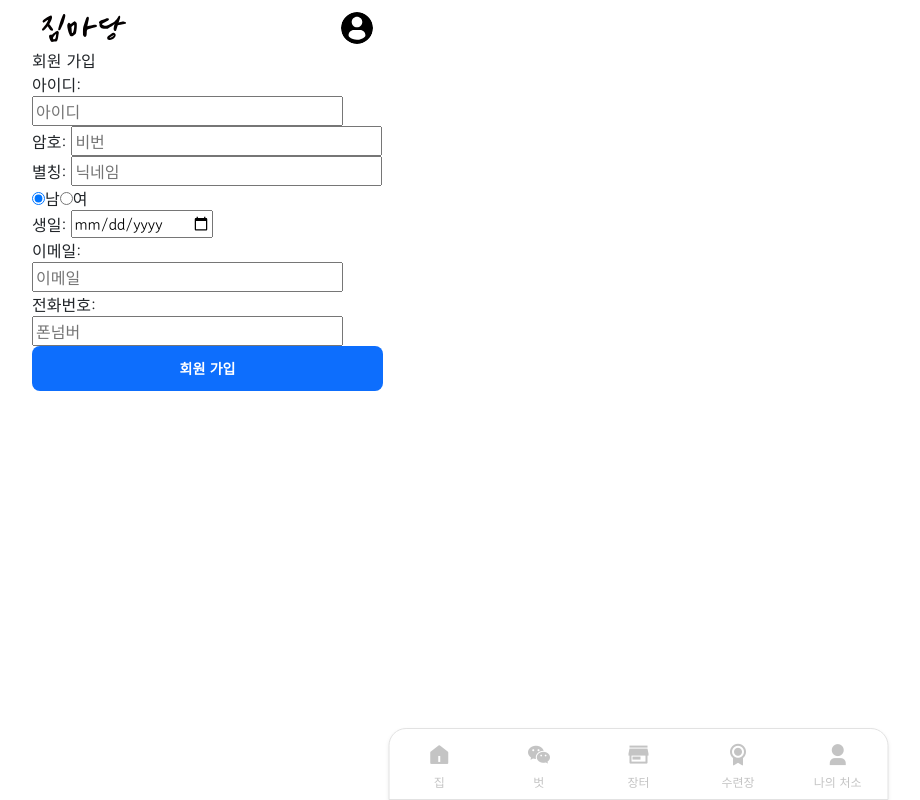
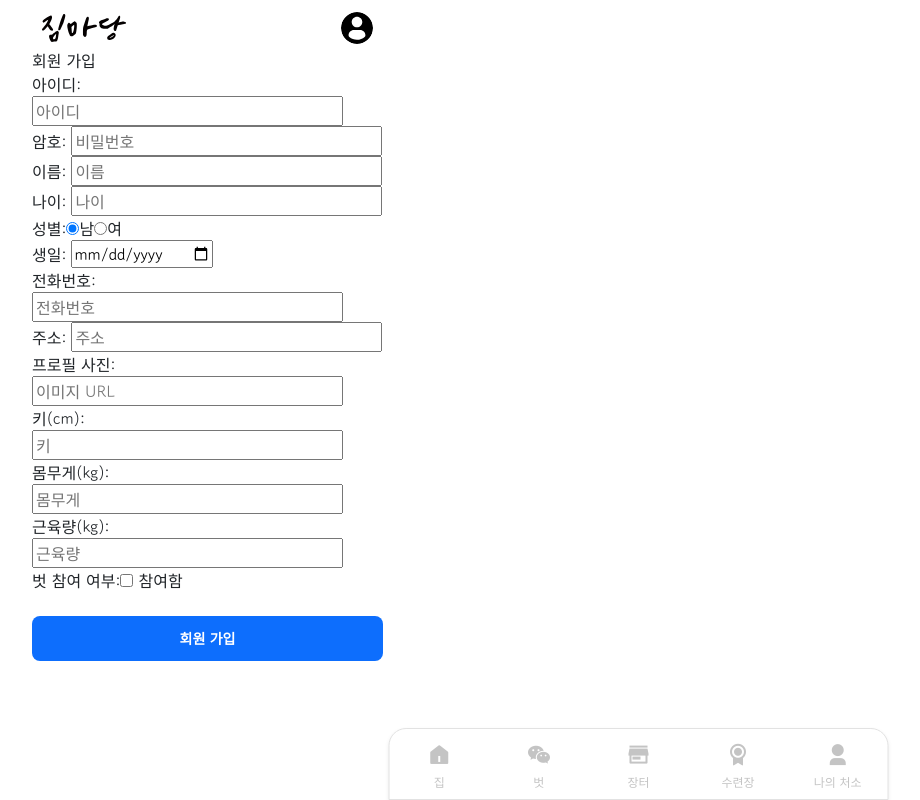
Before and after one commit to soi02/gymfrontend, a React (Vite) app: page /register in a window 1280 px wide. Shown: the whole page, without its empty margins (5-925 px from the left). Built offline with nearby package versions, Linux system fonts and the light colour scheme.

Commit message:
회원가입페이지 수정

```diff
--- a/src/global/RegisterPage.jsx
+++ b/src/global/RegisterPage.jsx
@@ -7,12 +7,19 @@ export default function RegisterPage() {
     const [formData, setFormData] = useState({
         accountName: '',
         password: '',
-        nickname: '',
-        email: '',
+        name: '',
+        age: '',
         gender: 'M',
         birth: '',
-        phone: ''
+        address: '',
+        phone: '',
+        profileImage: '',
+        height: '',
+        weight: '',
+        muscleMass: '',
+        isBuddy: false
     });
+
 
     const handleChange = (e) => {
         const { name, value, type, checked } = e.target;
@@ -49,18 +56,26 @@ export default function RegisterPage() {
                     <div className="col">
                         회원 가입<br/>
                         아이디: <input onChange={handleChange} name="accountName" value={formData.accountName} type="text" placeholder="아이디" /><br/>
-                        암호: <input onChange={handleChange} name="password" value={formData.password} type="password" placeholder="비번" /><br/>
-                        별칭: <input onChange={handleChange} name="nickname" value={formData.nickname} type="text" placeholder="닉네임" /><br/>
-                        <input onChange={handleChange} name="gender" checked={formData.gender == 'M'} value='M' type="radio" />남
-                        <input onChange={handleChange} name="gender" checked={formData.gender == 'F'} value='F' type="radio" />여<br/>
-                        생일: <input onChange={handleChange} name="birth" value={formData.birth} type="date" placeholder="생년월일" /><br/>
-                        이메일: <input onChange={handleChange} name="email" value={formData.email} type="text" placeholder="이메일" /><br/>
-                        전화번호: <input onChange={handleChange} name="phone" value={formData.phone} type="text" placeholder="폰넘버" /><br/>
+                        암호: <input onChange={handleChange} name="password" value={formData.password} type="password" placeholder="비밀번호" /><br/>
+                        이름: <input onChange={handleChange} name="name" value={formData.name} type="text" placeholder="이름" /><br/>
+                        나이: <input onChange={handleChange} name="age" value={formData.age} type="number" placeholder="나이" /><br/>
+                        성별:
+                        <input onChange={handleChange} name="gender" checked={formData.gender === 'M'} value="M" type="radio" />남
+                        <input onChange={handleChange} name="gender" checked={formData.gender === 'F'} value="F" type="radio" />여<br/>
+                        생일: <input onChange={handleChange} name="birth" value={formData.birth} type="date" /><br/>
+                        전화번호: <input onChange={handleChange} name="phone" value={formData.phone} type="text" placeholder="전화번호" /><br/>
+                        주소: <input onChange={handleChange} name="address" value={formData.address} type="text" placeholder="주소" /><br/>
+                        프로필 사진: <input onChange={handleChange} name="profileImage" value={formData.profileImage} type="text" placeholder="이미지 URL" /><br/>
+                        키(cm): <input onChange={handleChange} name="height" value={formData.height} type="number" placeholder="키" /><br/>
+                        몸무게(kg): <input onChange={handleChange} name="weight" value={formData.weight} type="number" placeholder="몸무게" /><br/>
+                        근육량(kg): <input onChange={handleChange} name="muscleMass" value={formData.muscleMass} type="number" placeholder="근육량" /><br/>
+                        벗 참여 여부:
+                        <input onChange={handleChange} name="isBuddy" checked={formData.isBuddy} type="checkbox" /> 참여함<br/><br/>
                         <button onClick={handleSubmit} className="btn btn-primary">회원 가입</button>
                     </div>
                 </div>
             </div>
+        </>
+    );
 
-        </>
-    )
 }
```
